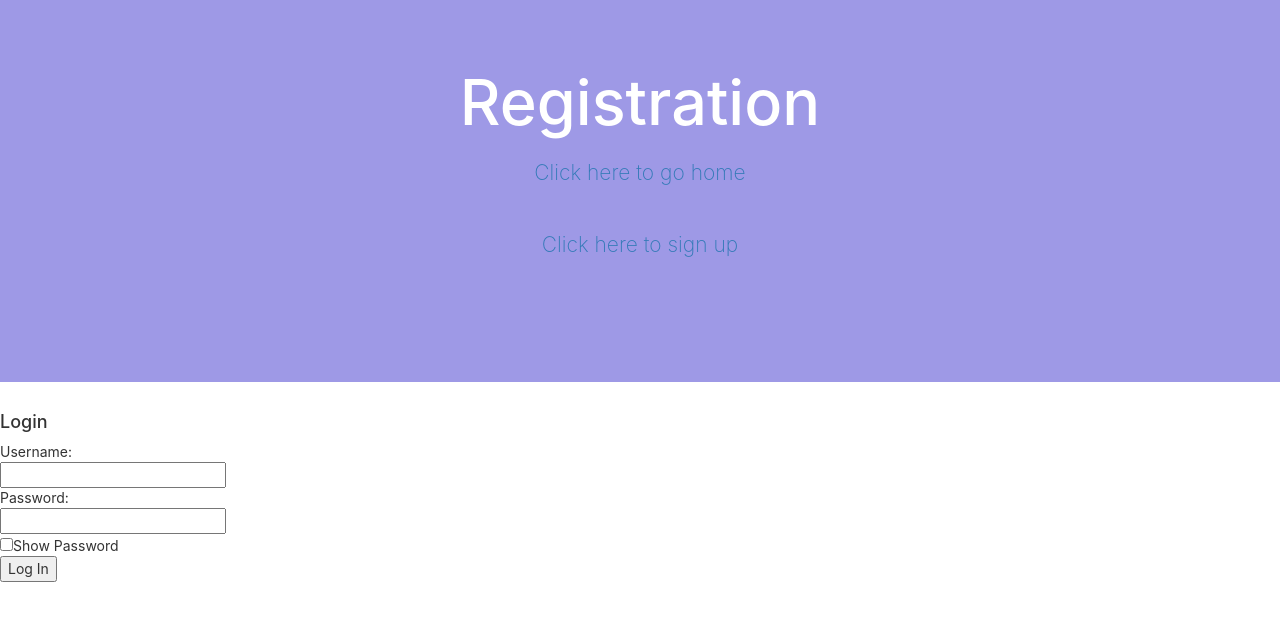
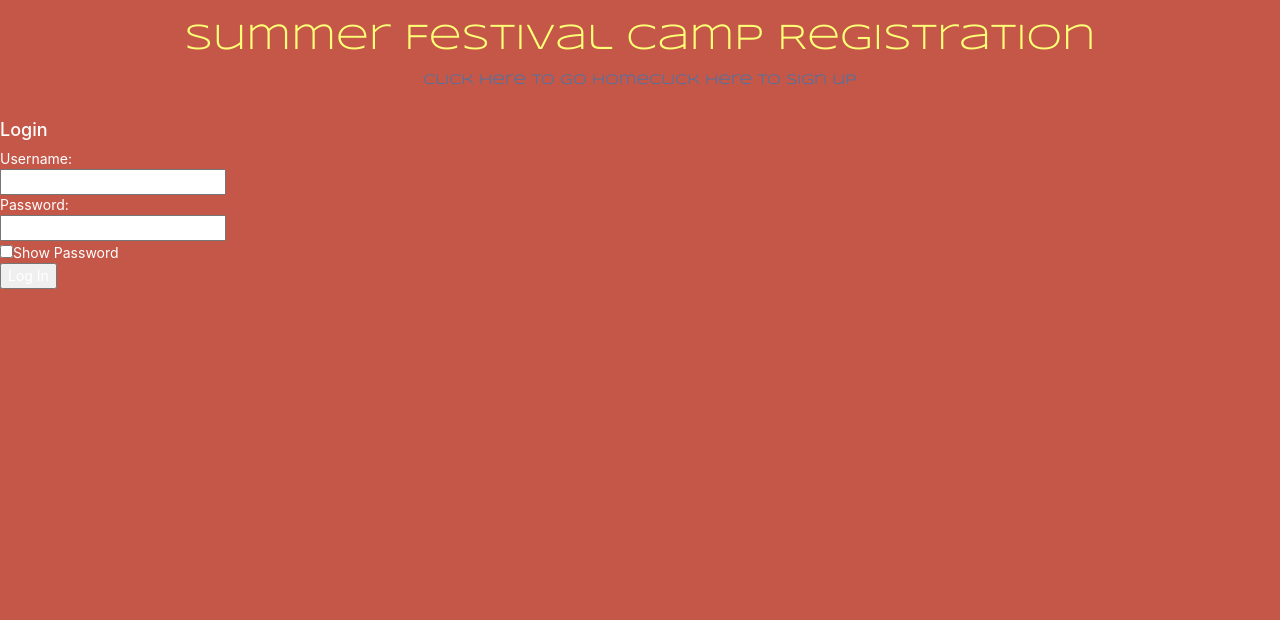
Before and after one commit to dvinitsky/summer-fest-registration, a React (Create React App) app in the folder client/: page / in a window 1280 px wide. Shown: the top 620 px of the page. Built offline with nearby package versions, Linux system fonts and the light colour scheme; no server answers.

Commit message:
starting style work

```diff
--- a/client/public/index.html
+++ b/client/public/index.html
@@ -23,6 +23,7 @@
 
   <title>Registration</title>
   <link rel="stylesheet" type="text/css" href="//maxcdn.bootstrapcdn.com/bootstrap/3.3.4/css/bootstrap.min.css" />
+  <link href="https://fonts.googleapis.com/css?family=Syncopate" rel="stylesheet">
   <script src="https://ajax.googleapis.com/ajax/libs/jquery/2.1.3/jquery.min.js"></script>
   <script type="text/javascript" src="//maxcdn.bootstrapcdn.com/bootstrap/3.3.4/js/bootstrap.min.js"></script>
   <!-- <link rel='icon' type='image/png' href='/favicon.png' /> -->
--- a/client/src/components/App.css
+++ b/client/src/components/App.css
@@ -1,42 +1,8 @@
-/* BOOTSTRAP */
-.jumbotron {
-  background: rgb(158, 153, 230);
+body {
+  background: rgb(197, 87, 72);
+  /* background: rgb(253, 255, 119); */
   color: white;
-  padding-bottom: 80px;
-}
 
-.jumbotron .btn-primary {
-  background: #ac93d4;
-  border-color: #845ac7;
-}
-
-.jumbotron .btn-primary:hover {
-  background: #7646c1;
-}
-
-.jumbotron p {
-  color: #d9ccee;
-  max-width: 75%;
-  margin: 1em auto 2em;
-}
-
-.navbar + .jumbotron {
-  margin-top: -20px;
-}
-
-.jumbotron .lang-logo {
-  display: block;
-  background: #B01302;
-  border-radius: 50%;
-  overflow: hidden;
-  width: 100px;
-  height: 100px;
-  margin: auto;
-  border: 2px solid white;
-}
-
-.jumbotron .lang-logo img {
-  max-width: 100%;
 }
 
 /* HOME TABLE */
--- /dev/null
+++ b/client/src/components/Header.css
@@ -0,0 +1,8 @@
+.header {
+  /* background: rgb(253, 255, 119); */
+  text-align: center;
+  /* color: rgb(197, 87, 72); */
+  color: rgb(253, 255, 119);
+  padding-bottom: 20px;
+  font-family: 'Syncopate';
+}
--- a/client/src/components/Header.js
+++ b/client/src/components/Header.js
@@ -1,6 +1,7 @@
 import React from 'react';
 import { Link } from 'react-router-dom';
 import { getActiveUserClearance, getActiveUserName } from '../helpers';
+import './Header.css';
 
 class Header extends React.Component {
   constructor() {
@@ -36,29 +37,26 @@ class Header extends React.Component {
     const activeUserName = getActiveUserName();
 
     return (
-      <div className="jumbotron text-center">
+      <div className="header">
         <div className="container">
-          <h1>Registration</h1>
+          <h1>Summer Festival Camp Registration</h1>
 
-          <p>
           <Link
             to={{
               pathname: "/",
             }}
+            className="header-link"
           >
             Click here to go home
           </Link>
-          </p>
-
-          <p>
           <Link
             to={{
               pathname: "/signup"
             }}
+            className="header-link"
           >
             Click here to sign up
           </Link>
-          </p>
 
           {activeUserClearance === 'admin' && (
             <>
```
Lines whose indentation alone changed are shown as unchanged.
